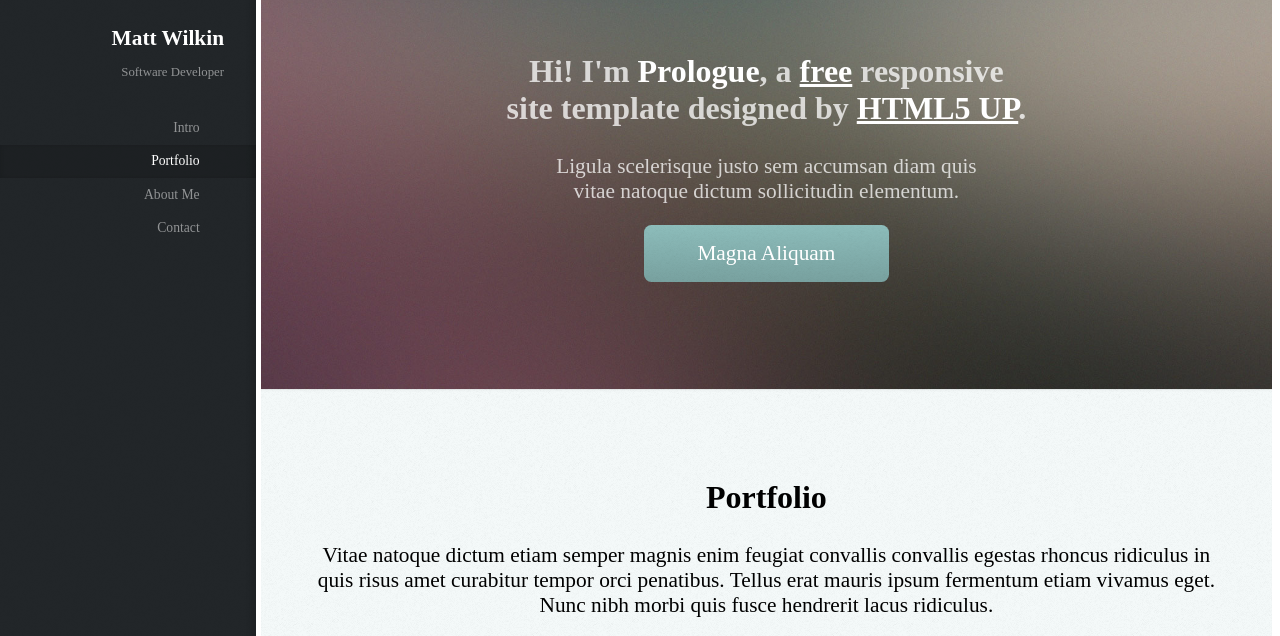
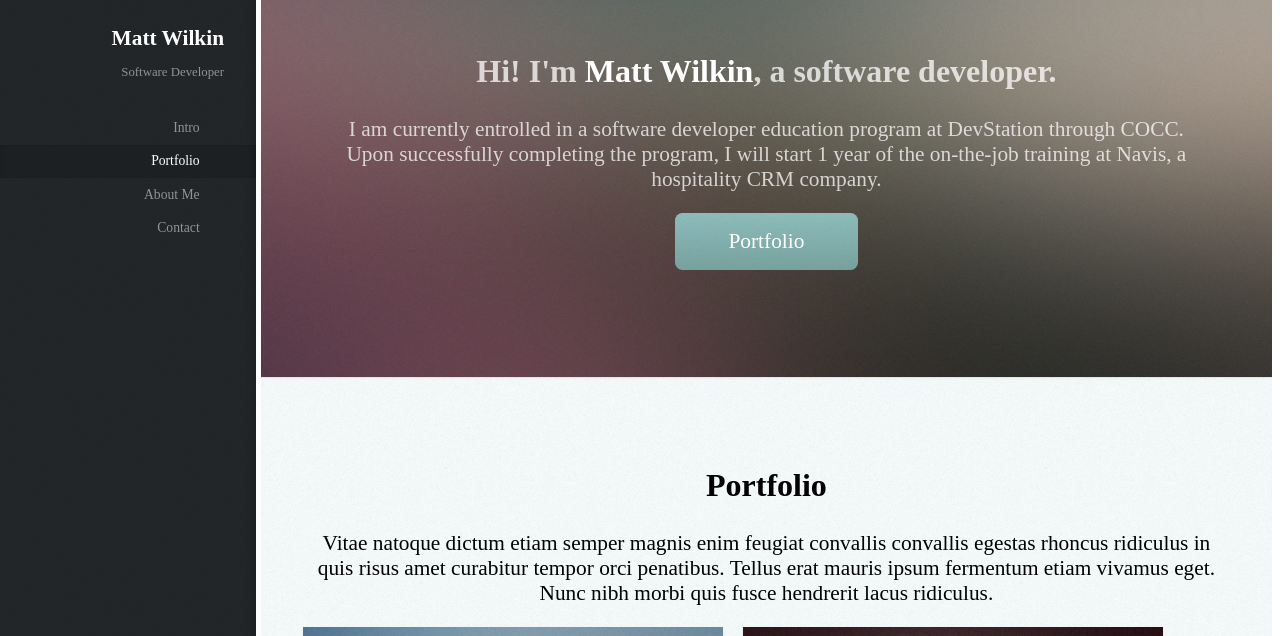
Before and after one commit to mwilkin/portfolio, a plain HTML site: page index.html in a window 1280 px wide. Shown: the part 88-724 px from the top of the page. Drawn offline with Linux system fonts and the light colour scheme.

Commit message:
sorting out file and version issues with my portfolio project.

```diff
--- a/index.html
+++ b/index.html
@@ -60,14 +60,14 @@
 						<div class="container">
 
 							<header>
-								<h2 class="alt">Hi! I'm <strong>Prologue</strong>, a <a href="http://html5up.net/license">free</a> responsive<br />
-								site template designed by <a href="http://html5up.net">HTML5 UP</a>.</h2>
-								<p>Ligula scelerisque justo sem accumsan diam quis<br />
-								vitae natoque dictum sollicitudin elementum.</p>
+								<h2 class="alt">Hi! I'm <strong>Matt Wilkin</strong>, a software developer.</h2>
+								<p>I am currently entrolled in a software developer education program at DevStation through COCC.<br />
+                Upon successfully completing the program, I will start 1 year of the on-the-job training at Navis, a hospitality CRM company.
+              </p>
 							</header>
 
 							<footer>
-								<a href="#portfolio" class="button scrolly">Magna Aliquam</a>
+								<a href="#portfolio" class="button scrolly">Portfolio</a>
 							</footer>
 
 						</div>
```
